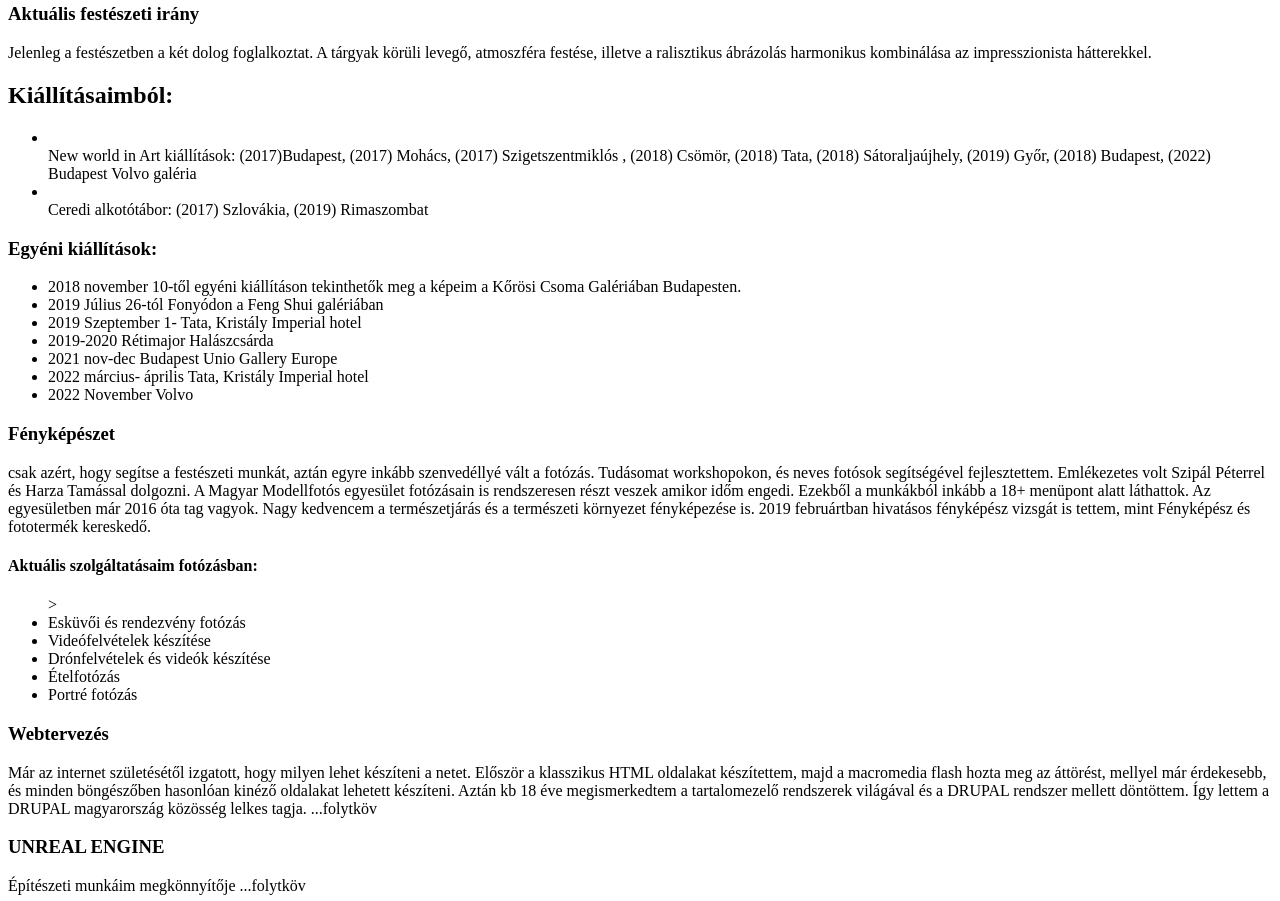
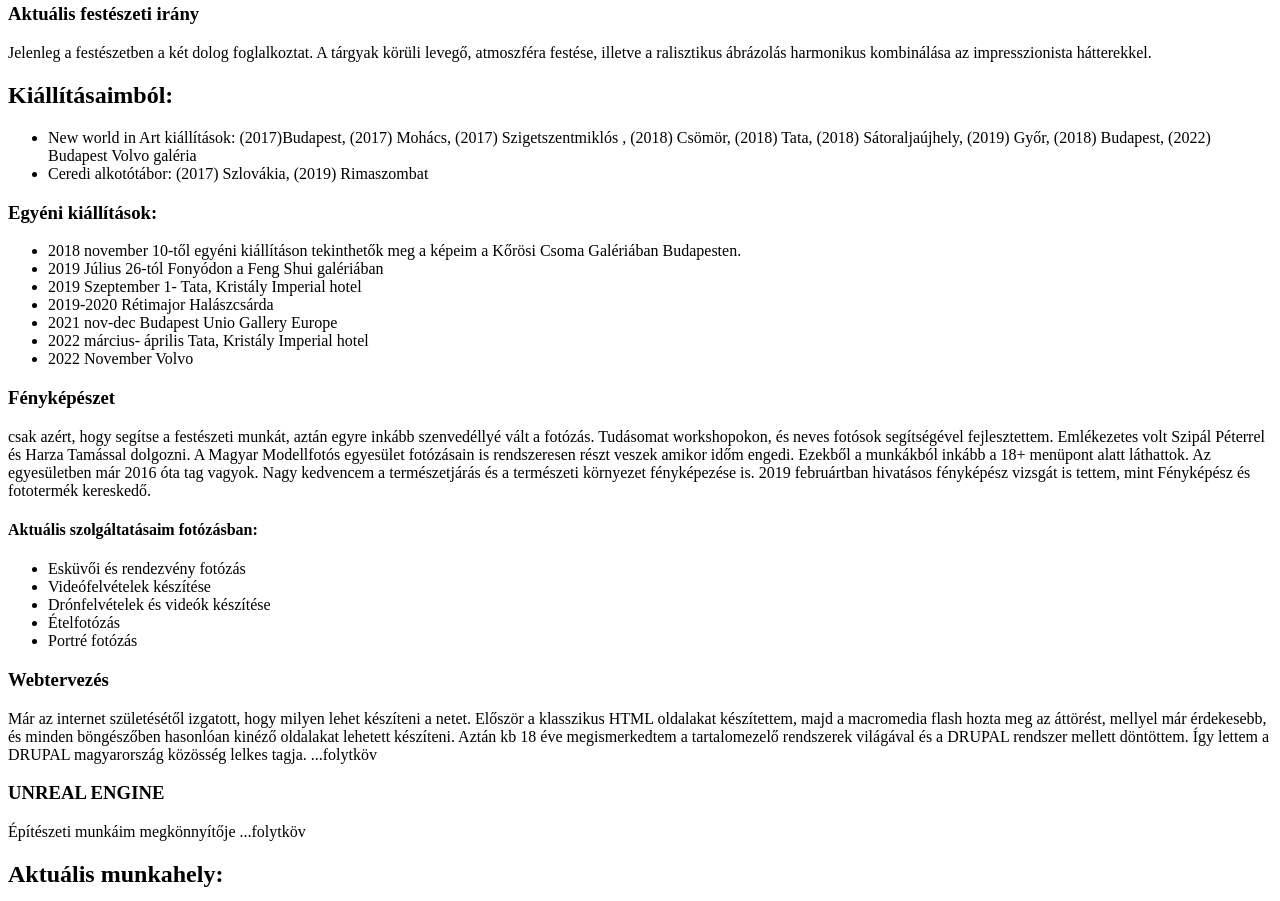
Before and after one commit to DekoRex/LABA-FENTART, a plain HTML site: page index.html in a window 1280 px wide. Shown: the part 631-1532 px from the top of the page. Drawn offline with Linux system fonts and the light colour scheme.

Commit message:
css start

```diff
--- a/index.html
+++ b/index.html
@@ -44,9 +44,9 @@
 
 <h2>Kiállításaimból:</h2>
 <ul>
-	<li></li>New world in Art kiállítások: (2017)Budapest, (2017) Mohács, (2017) Szigetszentmiklós , (2018) Csömör, (2018) Tata, (2018) Sátoraljaújhely, (2019) Győr, (2018) Budapest, (2022) Budapest Volvo galéria</li>
+	<li>New world in Art kiállítások: (2017)Budapest, (2017) Mohács, (2017) Szigetszentmiklós , (2018) Csömör, (2018) Tata, (2018) Sátoraljaújhely, (2019) Győr, (2018) Budapest, (2022) Budapest Volvo galéria</li>
 
-	<li></li>Ceredi alkotótábor: (2017) Szlovákia, (2019) Rimaszombat</li>
+	<li>Ceredi alkotótábor: (2017) Szlovákia, (2019) Rimaszombat</li>
 </ul>
 	<h3>Egyéni kiállítások:</h3>
 	<ul>
@@ -70,7 +70,7 @@
 	2019 februártban hivatásos fényképész vizsgát is tettem, mint Fényképész és fototermék kereskedő.</p>
 
 	<h4>Aktuális szolgáltatásaim fotózásban:</h4>
-	<ul>>
+	<ul>
 		<li>Esküvői és rendezvény fotózás</li>
 		<li>Videófelvételek készítése</li>
 		<li>Drónfelvételek és videók készítése</li>
--- a/style.css
+++ b/style.css
@@ -1 +1,2 @@
-""
+background-color: gray
+padding: 10 10 10 10
```
